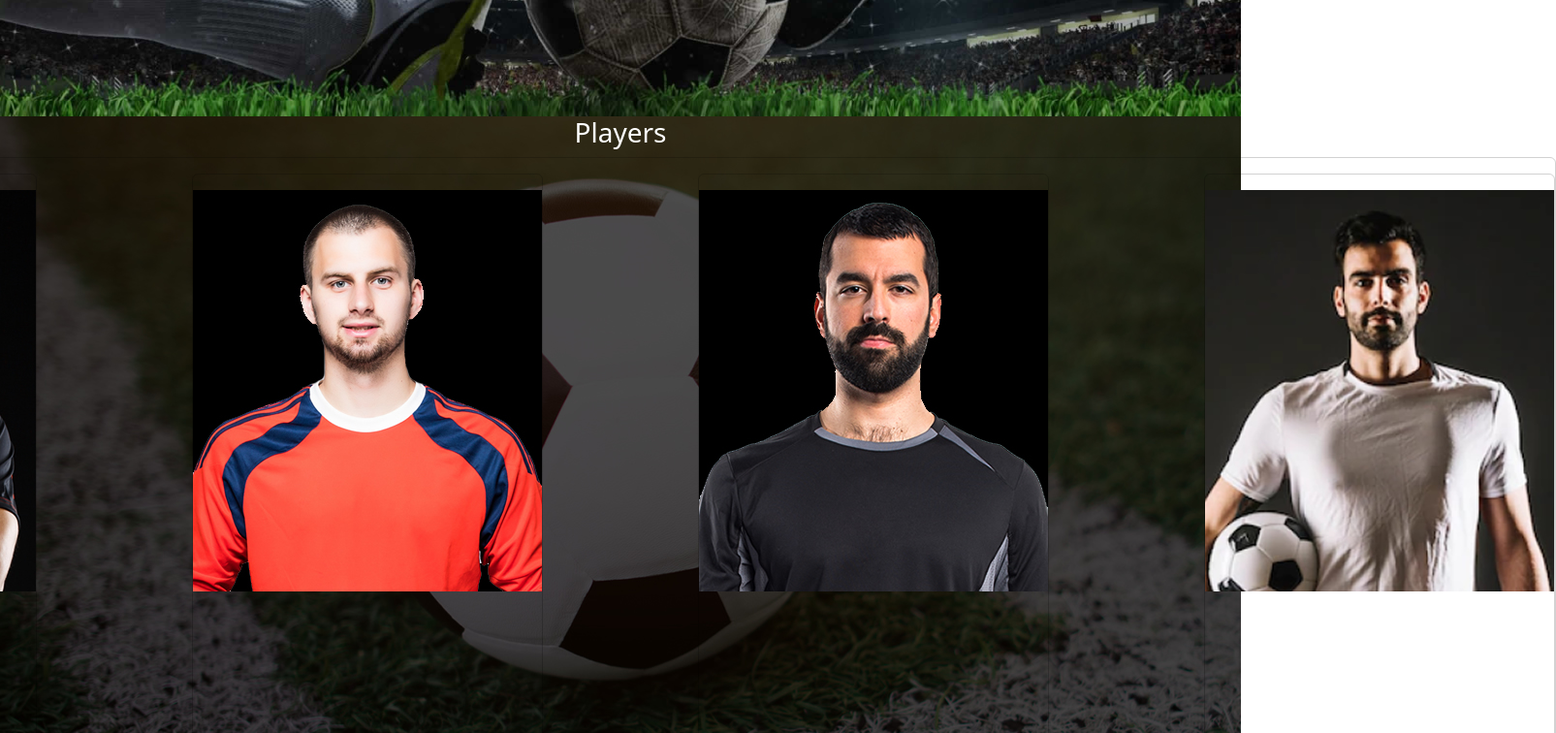
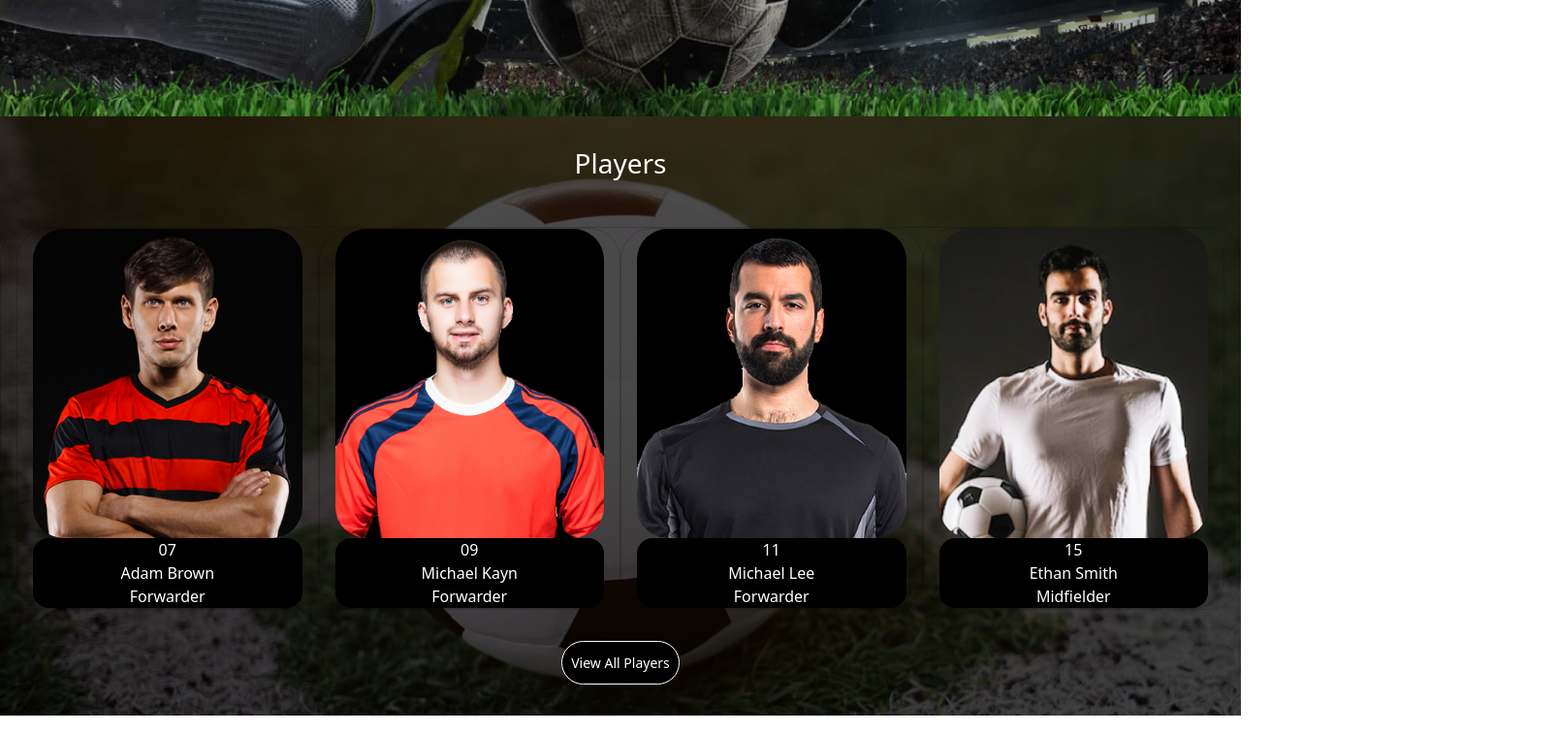
Before and after one commit to AlessioAbbati/proj-html-vuejs, a Vue app: page / in a window 1280 px wide. Shown: the part 520-1276 px from the top of the page at 97% size, 1605 px wide, since content can reach past the window. Built offline with nearby package versions, Linux system fonts and the light colour scheme.

Commit message:
mod cards style

```diff
--- a/src/components/AppCards.vue
+++ b/src/components/AppCards.vue
@@ -8,7 +8,9 @@ export default {
 
 <template>
   <div class="card d-flex justify-content-center align-items-center">
-    <img :src="card.img" :alt="card.name">
+    <div class="img">
+        <img :src="card.img" :alt="card.name">
+    </div>
     <div class="info d-flex flex-column justify-content-center align-items-center">
         <span>{{ card.number }}</span>
         <span>{{ card.name }}</span>
@@ -20,10 +22,17 @@ export default {
 <style lang="scss" scoped>
 .card {
     background-color: black;
+    .img {
+        width: 100%;
+        img {
+            width: 100%;
+            border-radius: 2rem;
+        }
+    }
     .info {
     background-color: black;
     border-radius: 1rem;
-    padding: 0 1rem;
+    width: 100%;
     span {
         color: white;
     }
--- a/src/components/AppMain.vue
+++ b/src/components/AppMain.vue
@@ -63,12 +63,13 @@ export default {
     background-image: url('../assets/img/player.jpg');
     h3 {
         color: white;
+        margin-top: 2rem;
+        margin-bottom: 3rem;
     }
     .card {
-        gap: 10rem;
         background-color: transparent;
-        padding-top: 1rem;
-        padding-bottom: 1rem;
+        padding-inline: 1rem;
+        border-radius: 2rem;
     }
     button {
         color: white;
@@ -76,6 +77,8 @@ export default {
         border: 1px solid white;
         border-radius: 3rem;
         padding: .6rem;
+        margin-top: 2rem;
+        margin-bottom: 2rem;
     }
 }
 </style>
```
